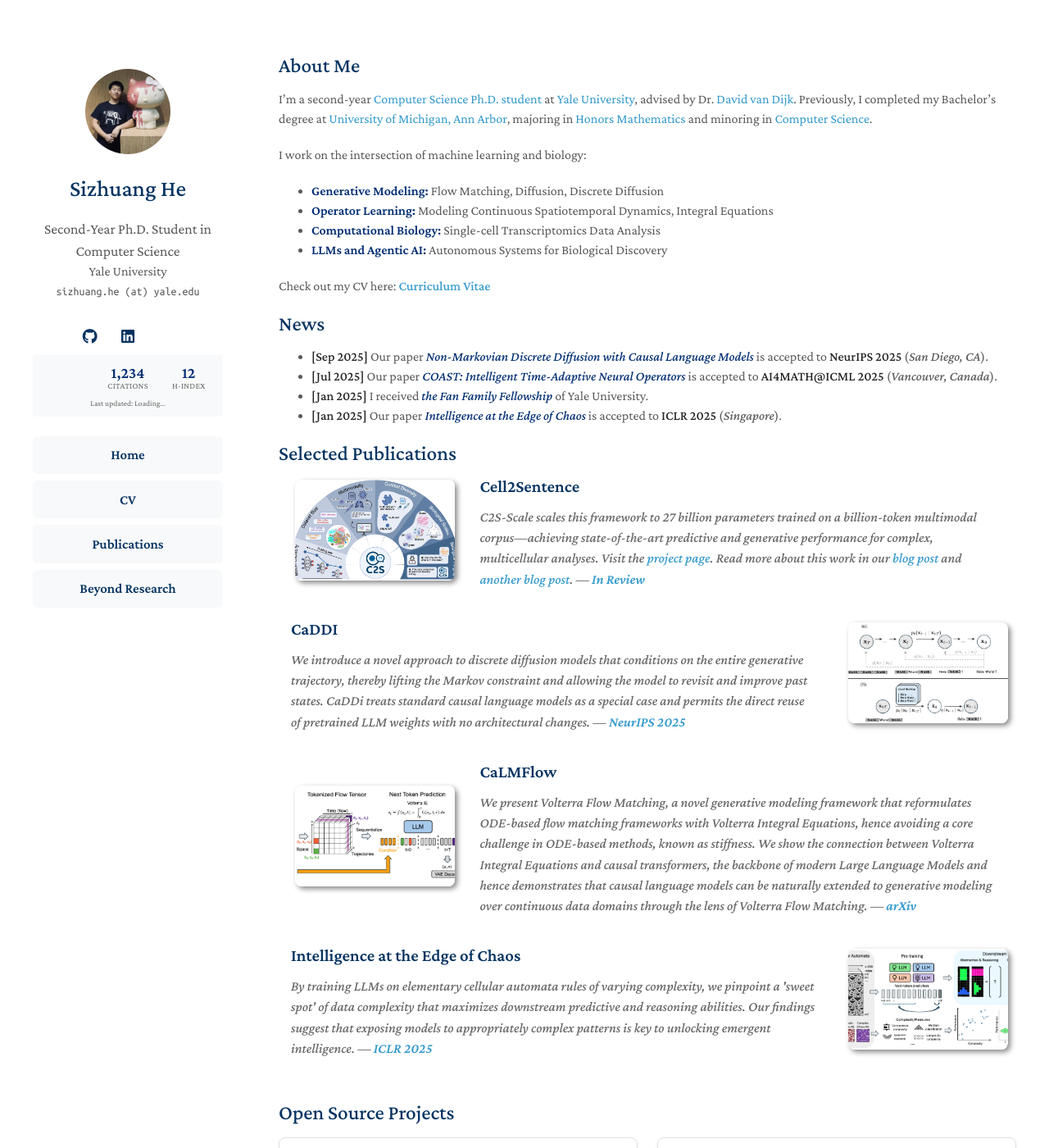
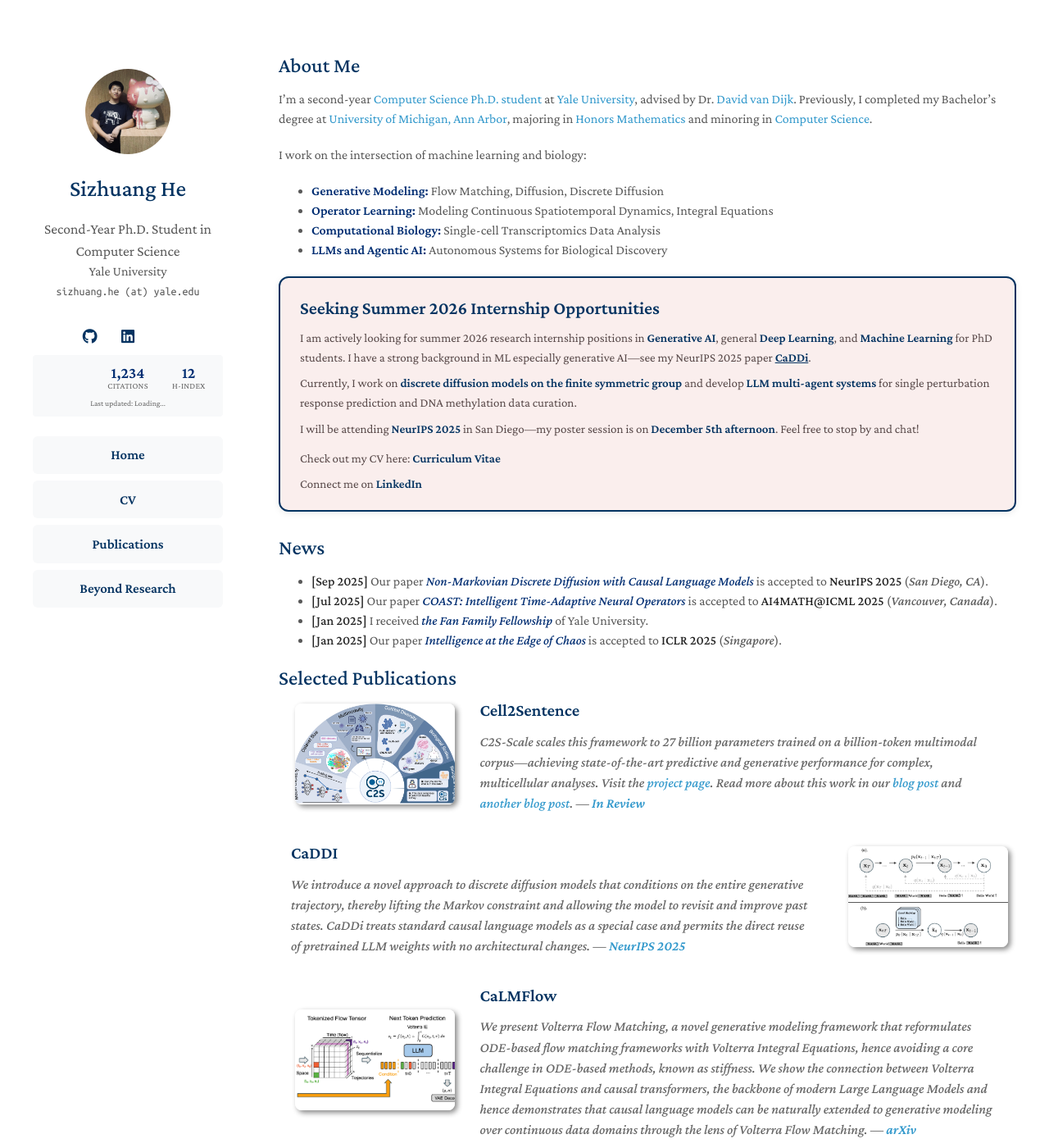
Before and after one commit to SizhuangHe/sizhuanghe.github.io, a Jekyll site: the page built from index.md, in a window 1280 px wide and 1400 px high. Shown: the whole window at 82% size. Built offline with Jekyll 4.4.1, drawn with Linux system fonts in a browser that asks for light colours; a style sheet for code colours, icons or effects is not loaded; some of the changed text lies outside the part shown.

Commit message:
Add internship seeking banner to homepage with Morandi brick red theme
- Create new internship information section above News
- Add internship.yml for data management
- Implement Morandi brick red color scheme (#faeeed light, #6b5555 dark)
- Include current research focus in CV (discrete diffusion, LLM multi-agent systems)
- Move CV link from About Me to internship banner
- Remove Open Source Projects from homepage (kept in Beyond Research page)
- Update PDF CV generation script with research details

🤖 Generated with [Claude Code](https://claude.com/claude-code)

Co-Authored-By: Claude <noreply@anthropic.com>

```diff
--- /dev/null
+++ b/_data/internship.yml
@@ -0,0 +1,4 @@
+# Internship seeking information
+enabled: true
+title: "Seeking Summer 2026 Internship Opportunities"
+description: "I am actively looking for summer 2026 research internship positions in <b>Generative AI</b>, general <b>Deep Learning</b>, and <b>Machine Learning</b> for PhD students. I have a strong background in ML especially generative AI—see my NeurIPS 2025 paper <a href='https://arxiv.org/pdf/2502.09767' target='_blank' style='font-weight: bold; text-decoration: underline;'>CaDDi</a>.<br>Currently, I work on <b>discrete diffusion models on the finite symmetric group</b> and develop <b>LLM multi-agent systems</b> for single perturbation response prediction and DNA methylation data curation.<br>I will be attending <b>NeurIPS 2025</b> in San Diego—my poster session is on <b>December 5th afternoon</b>. Feel free to stop by and chat!"
--- /dev/null
+++ b/_includes/internship-seeking.md
@@ -0,0 +1,7 @@
+{% if site.data.internship.enabled %}
+<div class="internship-banner">
+  <strong>{{ site.data.internship.title }}</strong>
+  <p style="margin: 8px 0 0 0;">{{ site.data.internship.description }}</p>
+  <p style="margin: 12px 0 0 0;">Check out my CV here: <a href="/cv/" style="font-weight: bold;">Curriculum Vitae</a><br>Connect me on <a href="{{ site.linkedin }}" target="_blank" style="font-weight: bold;">LinkedIn</a></p>
+</div>
+{% endif %}
--- a/_layouts/homepage.html
+++ b/_layouts/homepage.html
@@ -29,9 +29,11 @@
     {% if site.auto_dark_mode %}
     <link rel="stylesheet" href="{{ '/assets/css/style.css' | relative_url }}">
     <link rel="stylesheet" href="{{ '/assets/css/publications.css' | relative_url }}">
+    <link rel="stylesheet" href="{{ '/assets/css/internship.css' | relative_url }}">
     {% else %}
     <link rel="stylesheet" href="{{ '/assets/css/style-no-dark-mode.css' | relative_url }}">
     <link rel="stylesheet" href="{{ '/assets/css/publications-no-dark-mode.css' | relative_url }}">
+    <link rel="stylesheet" href="{{ '/assets/css/internship.css' | relative_url }}">
     {% endif %}
 
   </head>
--- /dev/null
+++ b/assets/css/internship.css
@@ -0,0 +1,74 @@
+/* Internship seeking banner - Morandi Brick Red */
+.internship-banner {
+  background-color: #faeeed;
+  border: 2px solid #043361;
+  border-radius: 12px;
+  padding: 20px 24px;
+  margin-bottom: 30px;
+  box-shadow: 0 2px 8px rgba(0, 0, 0, 0.08);
+}
+
+.internship-banner strong {
+  color: #043361;
+  font-size: 22px;
+  font-weight: 700;
+  display: block;
+  margin-bottom: 8px;
+}
+
+.internship-banner p {
+  color: #594a4a;
+  font-size: 15px;
+  line-height: 1.6;
+}
+
+.internship-banner p br {
+  display: block;
+  content: "";
+  margin-top: 0.5em;
+}
+
+.internship-banner b {
+  color: #043361;
+  font-weight: bold;
+}
+
+.internship-banner a {
+  color: #043361;
+  text-decoration: none;
+  transition: opacity 0.2s ease;
+}
+
+.internship-banner a:hover {
+  opacity: 0.7;
+  text-decoration: underline;
+}
+
+/* Dark mode support */
+@media (prefers-color-scheme: dark) {
+  .internship-banner {
+    background-color: #6b5555;
+    border-color: rgb(62, 183, 240);
+    box-shadow: 0 2px 8px rgba(62, 183, 240, 0.12);
+  }
+
+  .internship-banner strong {
+    color: rgb(62, 183, 240);
+  }
+
+  .internship-banner p {
+    color: #f5ebe9;
+  }
+
+  .internship-banner b {
+    color: rgb(62, 183, 240);
+  }
+
+  .internship-banner a {
+    color: rgb(62, 183, 240);
+  }
+
+  .internship-banner a:hover {
+    opacity: 0.8;
+  }
+}
--- a/index.md
+++ b/index.md
@@ -4,10 +4,10 @@ layout: homepage
 
 {% include_relative _includes/about.md %}
 
+{% include_relative _includes/internship-seeking.md %}
+
 {% include_relative _includes/news.md %}
 
 {% include_relative _includes/selected-publications.md %}
 
-{% include_relative _includes/projects.md %}
-
 {% include_relative _includes/services.md %}
--- a/scripts/generate_cv.py
+++ b/scripts/generate_cv.py
@@ -540,7 +540,8 @@ def stage2_generate_latex():
 
     # Research Interest section
     lines.append('%-----------Interest-----------\n\\section{Research Interest}')
-    lines.append('\\resumeText{' + cv_data['research']['latex'] + '}\n')
+    lines.append('\\resumeText{' + cv_data['research']['latex'] + '}')
+    lines.append('\\resumeText{Currently, I work on \\textbf{discrete diffusion models on the finite symmetric group} and develop \\textbf{LLM multi-agent systems} for single perturbation response prediction and DNA methylation data curation.}\n')
 
     # Education section
     lines.append('%-----------EDUCATION-----------\n\\section{Education}\n  \\resumeSubHeadingListStart')
```
Also changed, not shown: _includes/about.md (+0 -2 lines), _includes/cv.md (+2 -0 lines).
